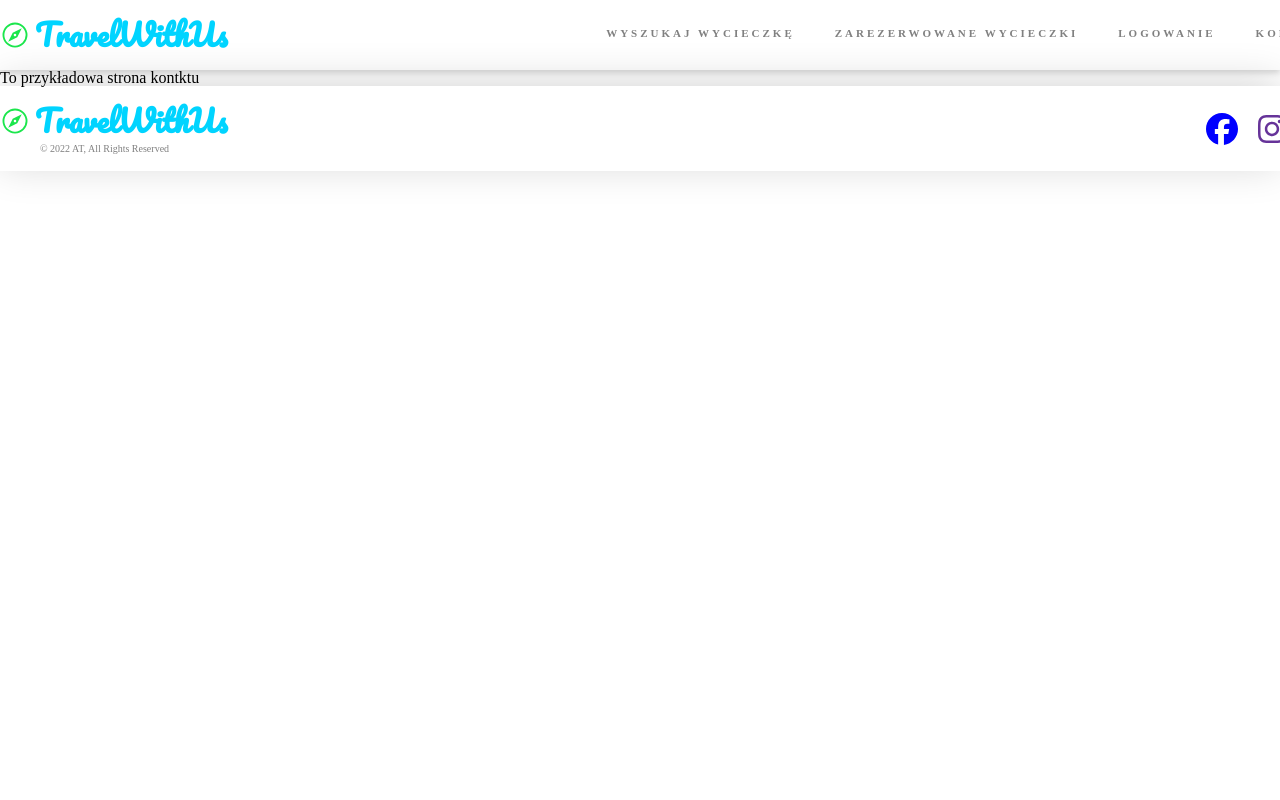
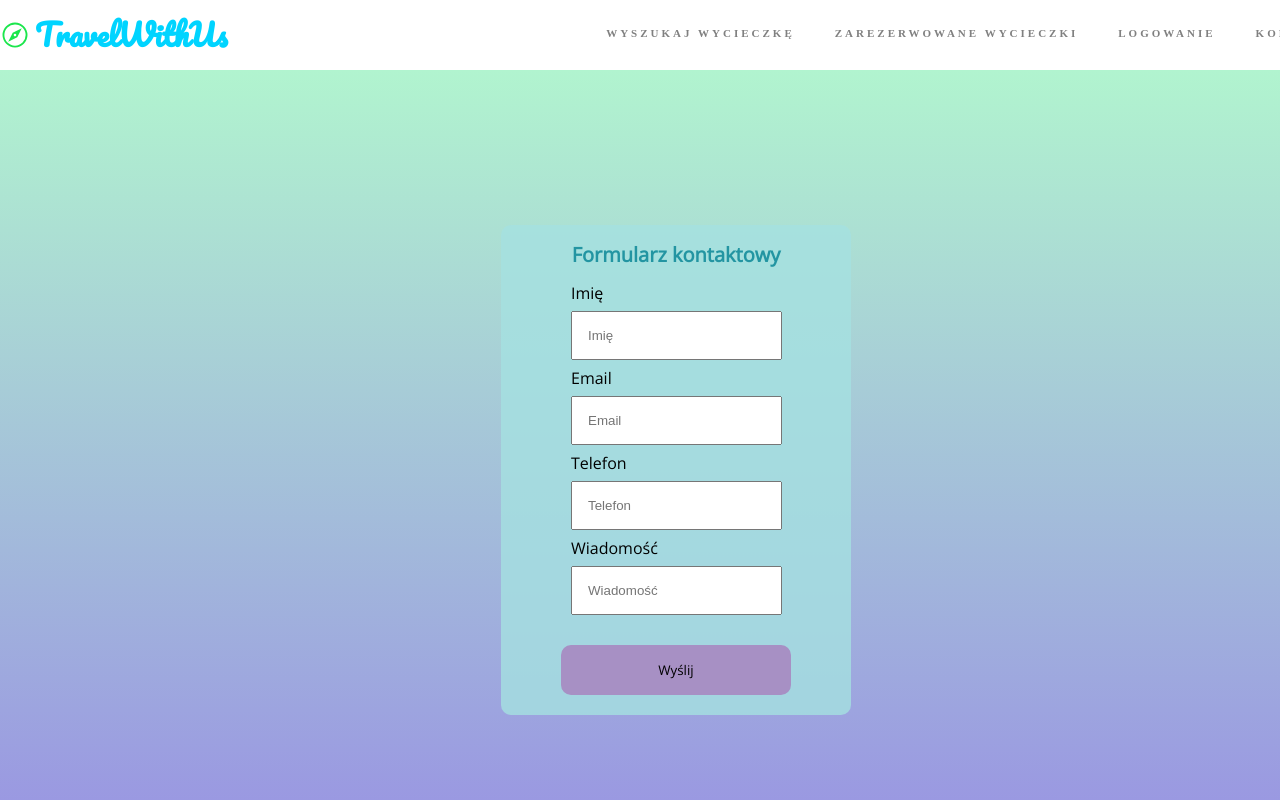
Before and after one commit to Aga6410/TravelWithUs, a React (Create React App) app: page /contact in a window 1280 px wide. Shown: the top 800 px of the page. Built offline with nearby package versions, Linux system fonts and the light colour scheme.

Commit message:
contact form some changes without validation

```diff
--- a/src/pages/Contact.js
+++ b/src/pages/Contact.js
@@ -1,31 +1,100 @@
-import React from 'react';
+import React, {useState} from 'react';
+import FormInput from "./FormInput";
+import "../scss/elements/_contact.scss"
+
 
 const Contact = () => {
+    const[values, setValues] = useState({
+        userName: "",
+        email: "",
+        phone: "",
+        message: "",
+
+    });
+    const inputs = [
+        {
+            id: 1,
+            name:"userName",
+            type: "text",
+            placeholder: "Imię",
+            label: "Imię",
+        },
+        {
+            id: 2,
+            name:"email",
+            type: "text",
+            placeholder: "Email",
+            label: "Email",
+        },
+        {
+            id: 3,
+            name:"phone",
+            type: "text",
+            placeholder: "Telefon",
+            label: "Telefon",
+        },
+        {
+            id: 4,
+            name:"message",
+            type: "text",
+            placeholder: "Wiadomość",
+            label: "Wiadomość",
+        }
+    ];
+
+
+    const handleSubmit = (e) => {
+        e.preventDefault();
+
+    };
+    const onChange = (e) => {
+        setValues({...values, [e.target.name]: e.target.value});
+    }
+    console.log(values)
     return (
-        <div>
-            To przykładowa strona kontktu
+        <div className="form_app container">
+            <form onSubmit={handleSubmit}>
+                <h2>Formularz kontaktowy</h2>
+                {inputs.map(input => (
+                <FormInput
+                    key={input.id}
+                    {... input}
+                    value={values[input.name]}
+                    onChange={onChange}
+                />
+                ))}
+                <button className="form_app_button">Wyślij</button>
+            </form>
         </div>
     );
 };
 
 export default Contact;
+
+
+
+
+
+
 /*
-import React from 'react';
-
-const Contact = ({trips}) => {
-    return (
-        <>
-            <div>
-                Tu bedzie lista wycieczek
-            </div>
-            <ul>
-                {
-                    trips.map((el, i) => <li key={i}>{el.title} {el.country} {el.price}</li>)
-                }
-            </ul>
-        </>
-    );
-};
-
-export default Contact;
+<div className="contact_form">
+    <form className="contact_form container">
+        <div className="formInput">
+            <label>Imię</label>
+            <input placeholder="Imię"/>
+        </div>
+        <div className="formInput">
+            <label>Email</label>
+            <input placeholder="Email" />
+        </div>
+        <div className="formInput">
+            <label>Telefon</label>
+            <input placeholder="Telefon"/>
+        </div>
+        <div className="formInput">
+            <label>Wiadomość</label>
+            <input placeholder="Wiadomość"/>
+        </div>
+    </form>
+</div>
 */
--- /dev/null
+++ b/src/pages/FormInput.js
@@ -0,0 +1,22 @@
+import React from 'react';
+import "../scss/elements/_contact.scss"
+import "../scss/elements/_formInput.scss"
+
+const FormInput = (props) => {
+    const {label, onChange, id, ...inputProps} = props;
+    return (
+        <div className="contact_form">
+            <div className="contact_form container">
+                <div className="contact_form_formInput">
+                    <label>{label}</label>
+                    <input {...inputProps}
+                           className="contact_form_formInput_input"
+                           onChange={onChange}
+                    />
+                </div>
+            </div>
+        </div>
+    );
+};
+
+export default FormInput;
--- /dev/null
+++ b/src/scss/elements/_contact.scss
@@ -0,0 +1,18 @@
+.contact_form {
+  display:flex;
+  align-items:center;
+  justify-content: center;
+
+  &_formInput {
+    flex-direction: column;
+    padding-left: 10px;
+
+
+    &_input {
+      padding:15px;
+      margin:10px 0;
+      flex-direction: column;
+    }
+  }
+
+}
--- /dev/null
+++ b/src/scss/elements/_formInput.scss
@@ -0,0 +1,44 @@
+@import "../settings/colors";
+@import "../settings/fonts";
+@import "../settings/base";
+@import "../reset/reset";
+
+.form_app {
+  height:100vh;
+  display:flex;
+  align-items:center;
+  justify-content: center;
+  background-image: linear-gradient(to top, #9890e3 0%, #b1f4cf 100%);
+  form {
+    width:350px;
+    background-color: rgba(165, 225, 225, 0.8);
+    padding:0 60px;
+    border-radius:10px;
+    font-family: $font-text;
+/*display: flex;
+  !*  flex-direction: column;*!
+    align-items: center;*/
+  }
+  h2 {
+    color: #2395a2;
+    font-size: 20px;
+    font-family: $font-text;
+    text-align: center;
+    padding: 20px 0 20px 0;
+    font-weight: bold;
+  }
+  &_button {
+    width: 100%;
+    height:50px;
+    padding:10px;
+    border:none;
+    background-color: #a790c4;
+    border-radius: 10px;
+    margin-bottom: 20px;
+    margin-top: 20px;
+   font-family: $font-text;
+    cursor: pointer;
+
+  }
+
+}
```
